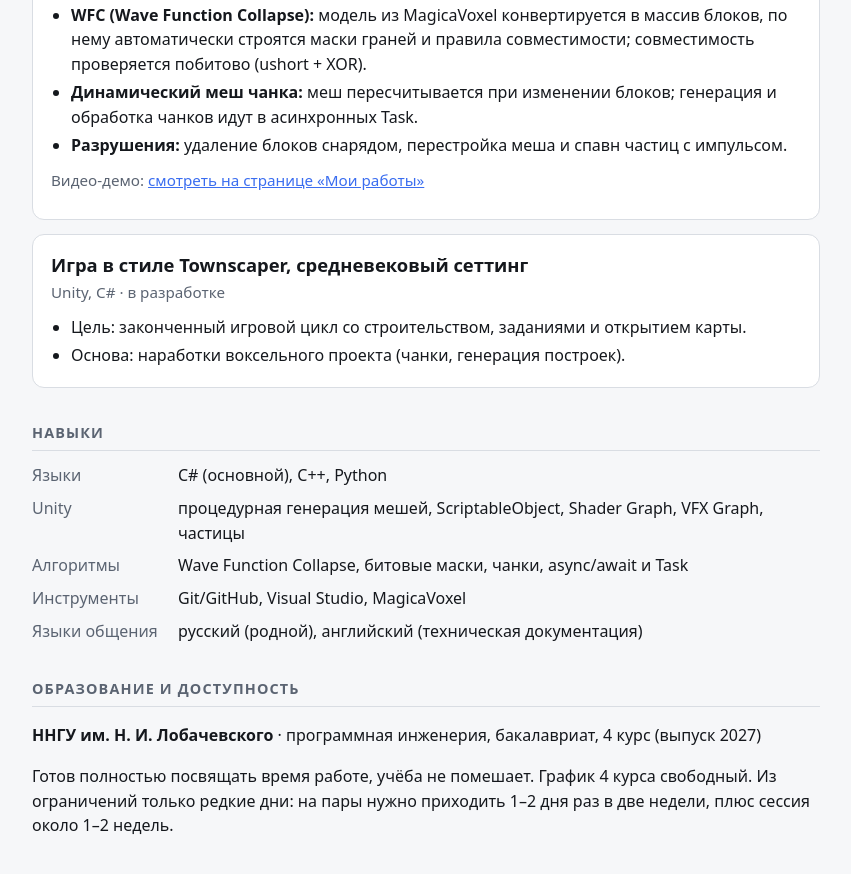
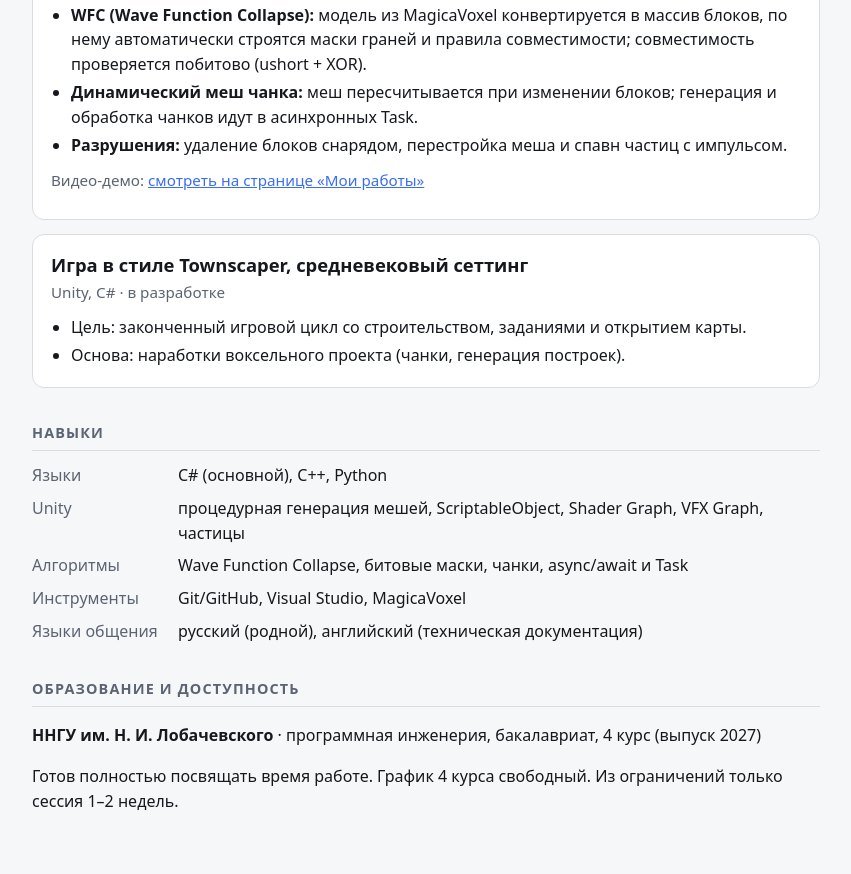
Before and after one commit to MrWoxi/MrWoxi.github.io, a plain HTML site: page resume.html in a window 1280 px wide. Shown: the part 974-1848 px from the top of the page, without its empty margins (214-1065 px from the left). Drawn offline with Linux system fonts and the light colour scheme.

Commit message:
Update availability details in resume
Removed details about attending classes and focused on availability during the session.

```diff
--- a/resume.html
+++ b/resume.html
@@ -127,8 +127,8 @@
 
   <h2>Образование и доступность</h2>
   <p><b>ННГУ им. Н. И. Лобачевского</b> · программная инженерия, бакалавриат, 4 курс (выпуск 2027)</p>
-  <p>Готов полностью посвящать время работе, учёба не помешает. График 4 курса свободный.
-  Из ограничений только редкие дни: на пары нужно приходить 1–2 дня раз в две недели, плюс сессия около 1–2 недель.</p>
+  <p>Готов полностью посвящать время работе. График 4 курса свободный.
+  Из ограничений только сессия 1–2 недель.</p>
 </div>
 </body>
 </html>
```
